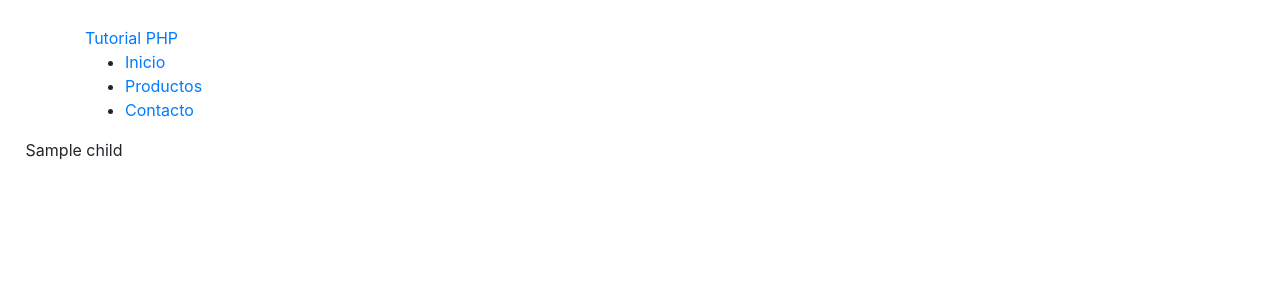
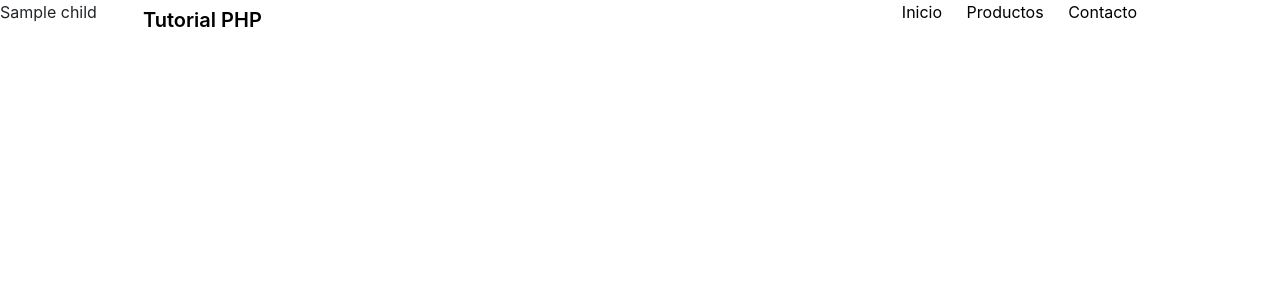
Before and after one commit to pedro-donoso/tutorial-php, a PHP site: template views/app.html in a window 1280 px wide. Shown: the top 300 px of the page. Run offline with PHP 8.4, Linux system fonts and the light colour scheme; the template is opened without the code that fills it: most values are stand-ins (such as "Sample title", 1, 10 or a date in 2020).

Commit message:
configuro navegacion

```diff
--- a/styles/main.css
+++ b/styles/main.css
@@ -1,3 +1,34 @@
-body{
-    margin: 2%;
+a {
+    text-decoration: none;
+    color: black;
 }
+
+.container{
+    width: 1024px;
+}
+
+header {
+    position: fixed;
+    width: 100%;
+}
+
+header nav {
+    display: flex;
+    align-items: center;
+    justify-content: space-between;
+}
+
+header nav .logo {
+    font-size: 20px;
+    font-weight: 600;
+}
+
+header nav ul li {
+    display: inline-block;
+    list-style: none;
+    margin-left: 20px;
+}
+
+header nav ul li a {
+    display: block;
+}
--- a/views/index.html
+++ /dev/null
@@ -1 +0,0 @@
-<h1>Bienvenido a mi Página, yo soy <?= $nombre ?></h1>
```
